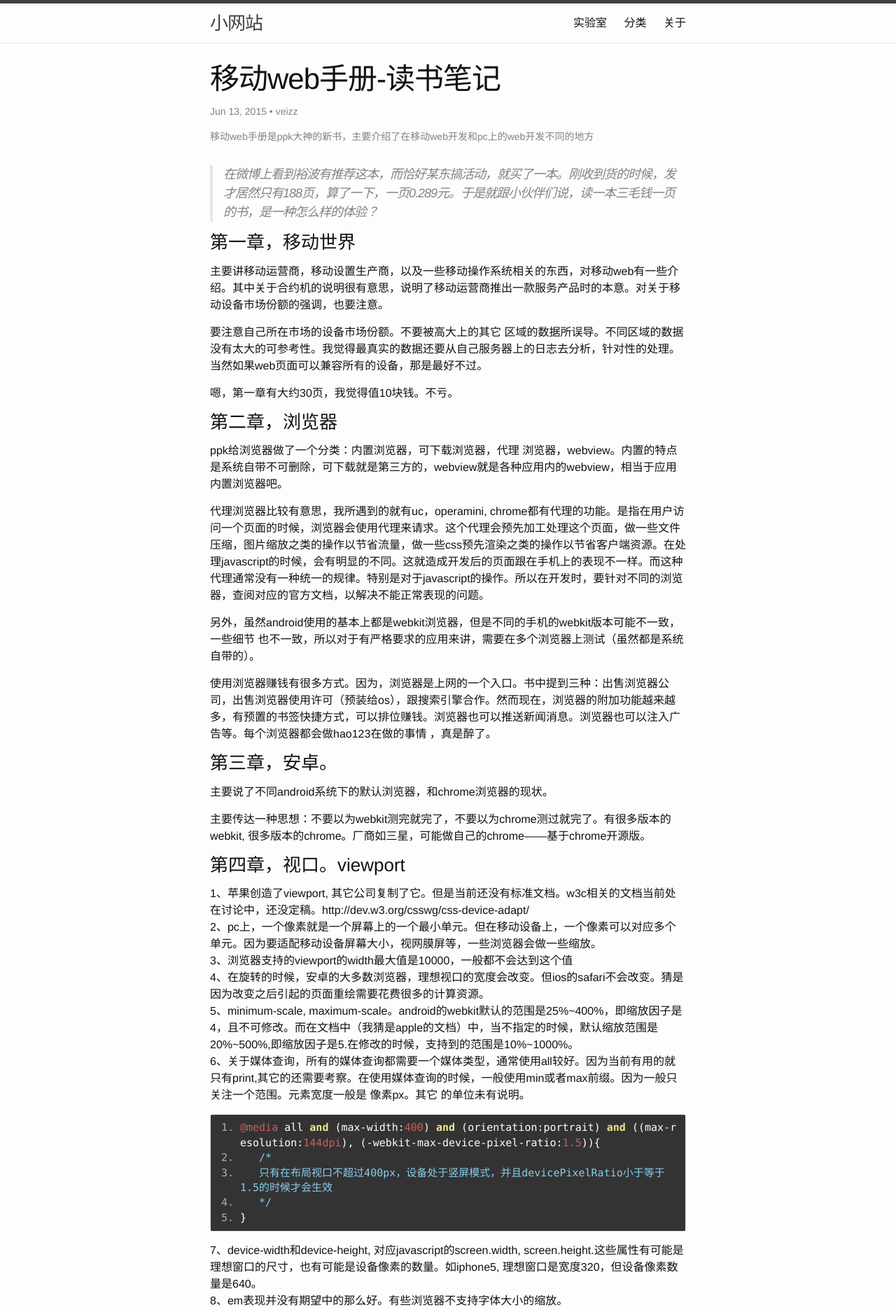
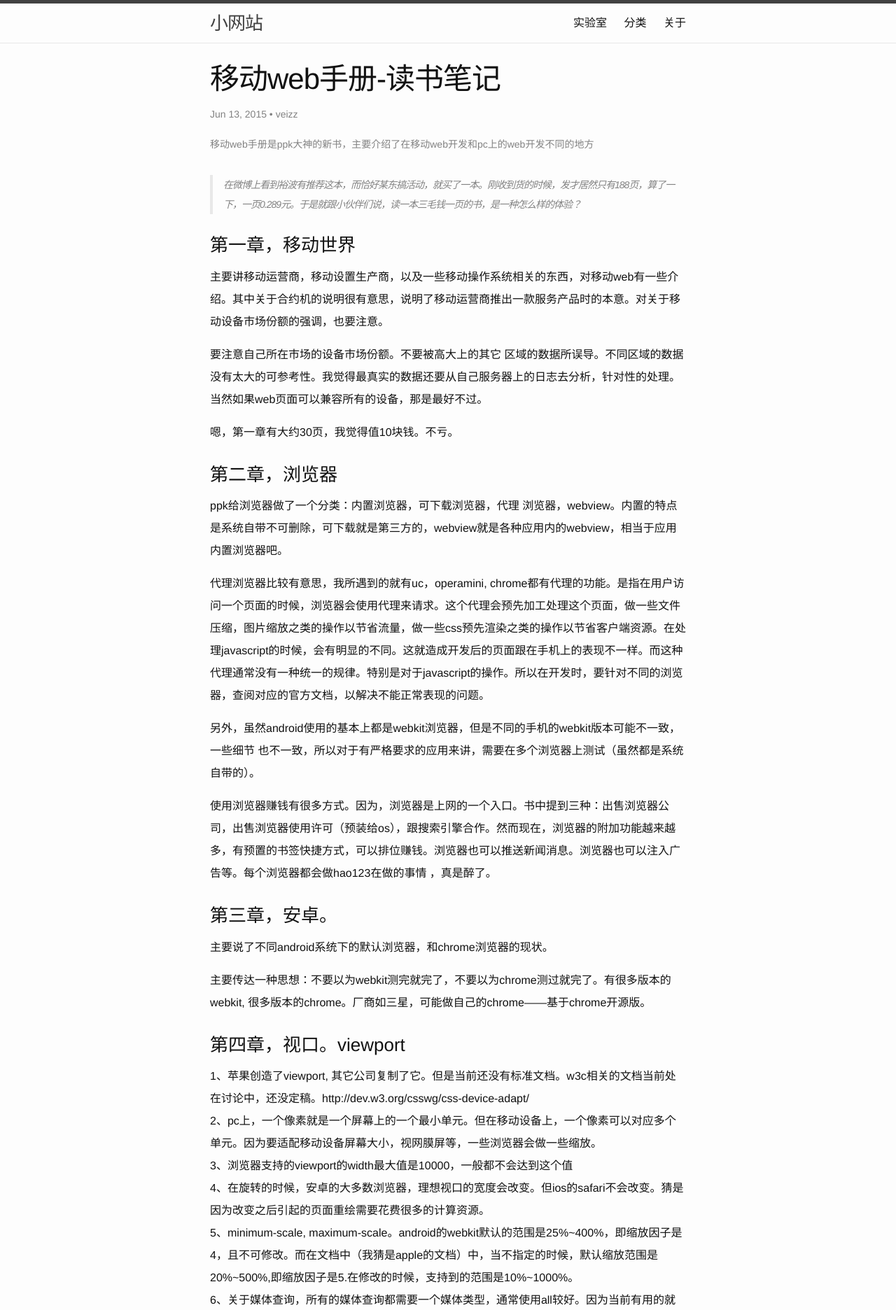
Before and after one commit to veizz/veizz.github.com, a Jekyll site: the page built from _posts/2015-06-13-the_mobile_web_handbook.md, in a window 1280 px wide. Shown: the top 1872 px of the page at 70% size. Built offline with Jekyll 4.4.1, drawn with Linux system fonts in a browser that asks for light colours; Markdown is read by kramdown in place of the engine named in the settings; comment, search, counter and statistics services are not loaded.

Commit message:
修改字体等样式

```diff
--- a/_sass/_base.scss
+++ b/_sass/_base.scss
@@ -111,7 +111,7 @@ blockquote {
     color: $grey-color;
     border-left: 4px solid $grey-color-light;
     padding-left: $spacing-unit / 2;
-    font-size: 18px;
+    font-size: 14px;
     letter-spacing: -1px;
     font-style: italic;
 
--- a/_sass/_layout.scss
+++ b/_sass/_layout.scss
@@ -214,15 +214,17 @@
     margin-bottom: $spacing-unit;
 
     h2 {
-        font-size: 32px;
+        font-size: 30px;
+        margin-top:$spacing-unit / 2;
 
         @include media-query($on-laptop) {
-            font-size: 28px;
+            font-size: 26px;
         }
     }
 
     h3 {
         font-size: 26px;
+        margin-top:$spacing-unit;
 
         @include media-query($on-laptop) {
             font-size: 22px;
@@ -231,6 +233,7 @@
 
     h4 {
         font-size: 20px;
+        margin-top:$spacing-unit / 2;
 
         @include media-query($on-laptop) {
             font-size: 18px;
--- a/css/main.scss
+++ b/css/main.scss
@@ -6,10 +6,10 @@
 
 
 // Our variables
-$base-font-family: Helvetica, Arial, sans-serif;
+$base-font-family: "Helvetica neue",Helvetica,Tahoma,"lantinghei sc","Microsoft Yahei", sans-serif;
 $base-font-size:   16px;
 $small-font-size:  $base-font-size * 0.875;
-$base-line-height: 1.5;
+$base-line-height: 2;
 
 $spacing-unit:     30px;
 
--- a/static/css/prettify.desert.css
+++ b/static/css/prettify.desert.css
@@ -35,3 +35,10 @@ li.L1,li.L3,li.L5,li.L7,li.L9 { }
   pre .atn, code .atn { color: #404 }
   pre .atv, code .atv { color: #060 }
 }
+
+pre.prettyprint{
+    font-size:90%;
+}
+pre.prettyprint .com{
+    font-family: "Helvetica neue", Helvetica, Tahoma, "lantinghei sc", "Microsoft Yahei", sans-serif;
+}
```
